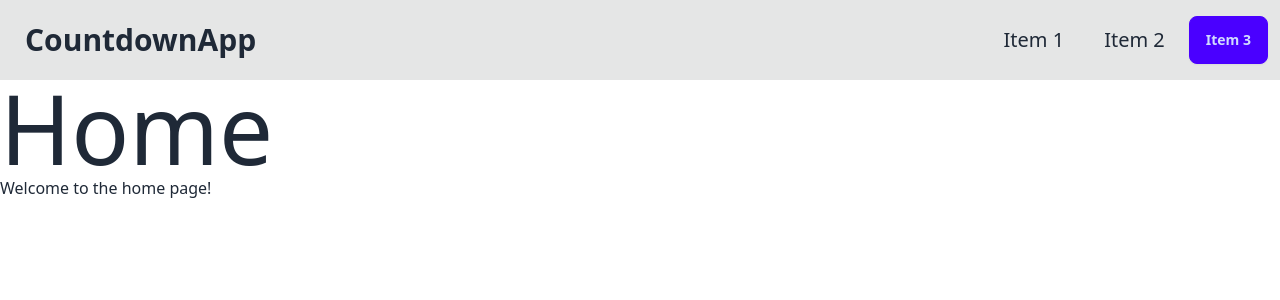
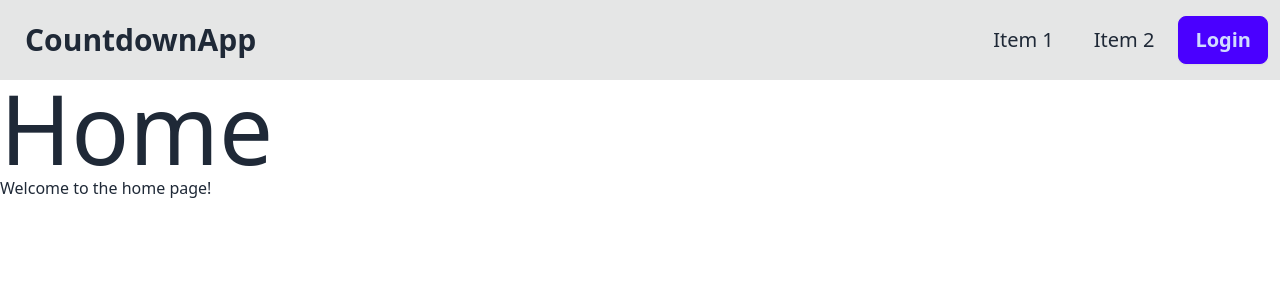
Before and after one commit to matthew-talamantes/CountDownApp, a Django app: page / in a window 1280 px wide. Shown: the top 300 px of the page. Run offline with Django 4.2, Linux system fonts and the light colour scheme; style sheets or scripts are compiled from the project's sources; parts of the project's set-up code (start-up, migrations or seed data) failed here and were passed over; some libraries are stand-ins or nearby versions.

Commit message:
Update layout

```diff
--- a/backend/countdown/templates/counts/base.html
+++ b/backend/countdown/templates/counts/base.html
@@ -20,7 +20,7 @@
 <body>
     <header x-data="navbar" @resize.window="updateWidth; console.log(windowWidth)" class="navbar bg-base-300">
         <div class="navbar-start">
-            <a class="btn btn-ghost text-3xl">CountdownApp</a>
+            <a class="btn btn-ghost text-3xl" href="{% url 'home' %}">CountdownApp</a>
         </div>
         <div class="navbar-end">
             <div :class="windowWidth < 1024 ? 'dropdown dropdown-end' : ''">
@@ -35,12 +35,15 @@
                     :class="windowWidth < 1024 ? 'menu menu-md dropdown-content mt-3 z-[1] p-2 shadow bg-base-200 rounded-box w-52' : 'menu menu-horizontal px-1 flex justify-end items-center gap-2'">
                     <li class="text-xl"><a>Item 1</a></li>
                     <li class="text-xl"><a>Item 2</a></li>
-                    <li class="text-xl"><a class="btn btn-primary">Item 3</a></li>
+                    <li class="text-xl"><a class="btn btn-primary text-xl" href="{% url 'account_login' %}">Login</a>
+                    </li>
                 </ul>
             </div>
         </div>
     </header>
-    {% block content %}{% endblock content %}
+    <main class="md:container px-6 mx-auto">
+        {% block content %}{% endblock content %}
+    </main>
 </body>
 
 </html>
```
